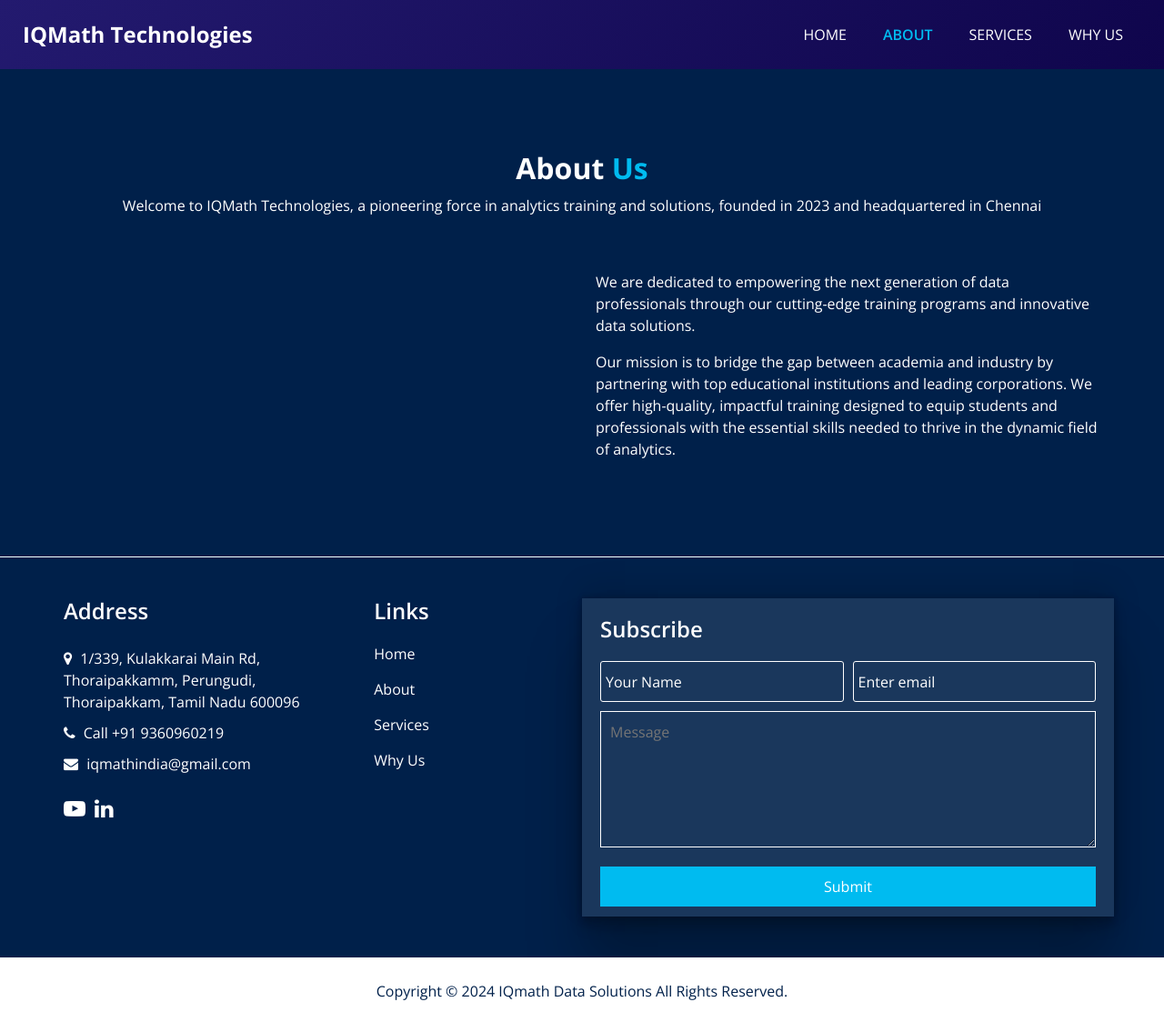
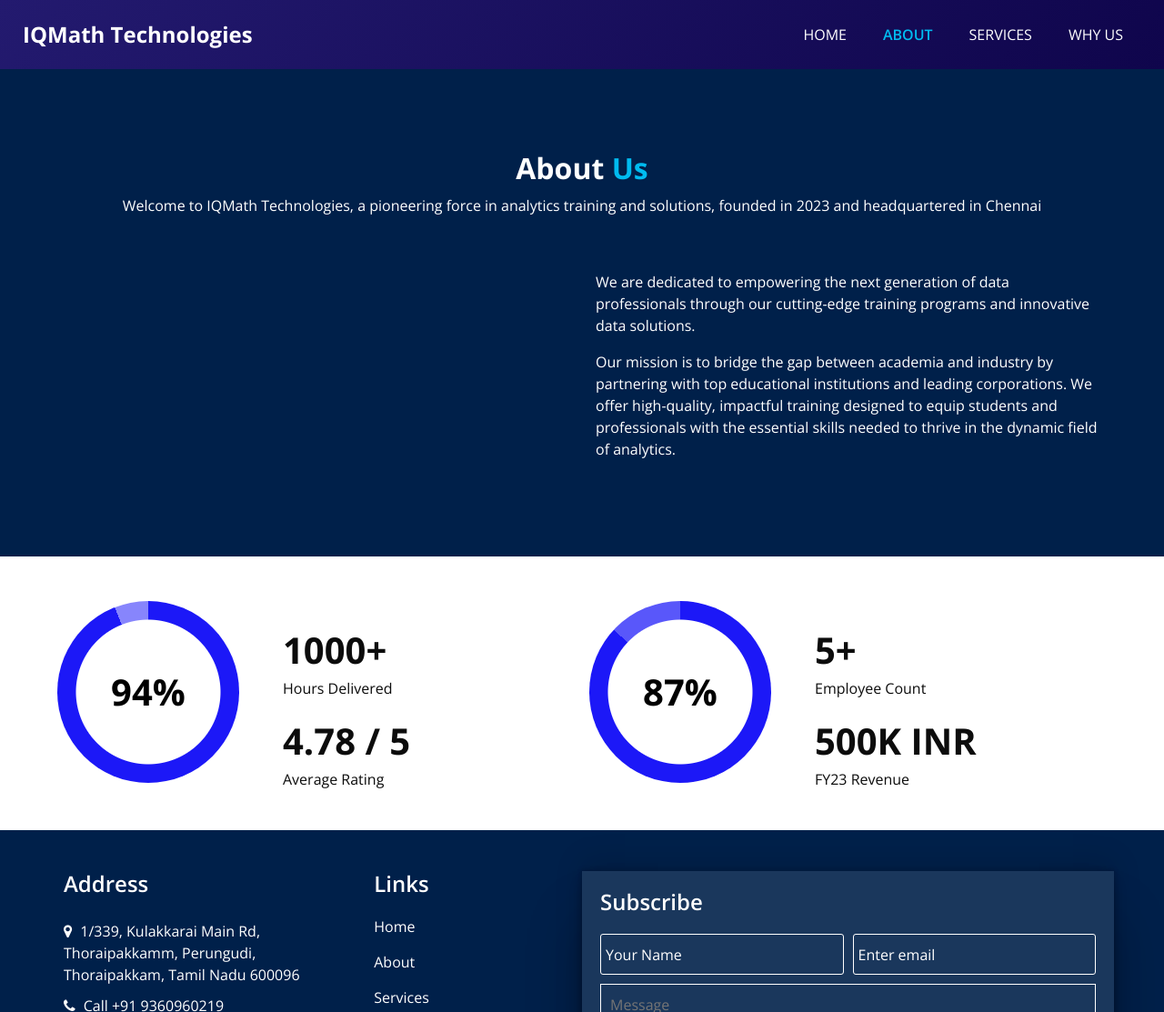
Before and after one commit to Kathiresan-M/IQMath, a plain HTML site: page about.html in a window 1280 px wide. Shown: the top 1113 px of the page at 91% size. Drawn offline with nearby package versions, Linux system fonts and the light colour scheme; some packages are replaced by stand-ins of ours.

Commit message:
Add files via upload

```diff
--- a/about.html
+++ b/about.html
@@ -116,6 +116,39 @@
   </section>
 
   <!-- end about section -->
+
+  <!-- start process bar -->
+
+  <section class="process_section p-5">
+    <div class="container m-0 p-0">
+      <div class="row m-0 p-0">
+        <div class="col-md-6 col-lg-12 d-flex g-10 justify-content-between p-0 m-0">
+          <div class="d-flex col-lg-6">
+            <div class="progress-bar">
+            </div>
+            <div class="d-flex flex-column p-4 ml-4 p-details">
+              <span>1000+</span>
+              <p>Hours Delivered</p>
+              <span>4.78 / 5  </span>
+              <p>Average Rating</p>
+            </div>
+          </div>
+          <div class="d-flex col-lg-6">
+            <div class="progress-bar1">
+            </div>
+            <div class="d-flex flex-column p-4 ml-4 p-details">
+              <span>5+</span>
+              <p>Employee Count</p>
+              <span>500K INR</span>
+              <p>FY23 Revenue</p>
+            </div>
+          </div>
+        </div>
+      </div>
+    </div>
+  </section>
+
+   <!-- end process bar -->
 
   <!-- info section -->
 
--- a/css/style.css
+++ b/css/style.css
@@ -895,7 +895,7 @@ a:focus {
 }
 
 .info_section form button {
-  width: 100%;
+  width: 30%;
   text-align: center;
   display: inline-block;
   padding: 10px 55px;
@@ -971,3 +971,48 @@ a:focus {
 .wh-bdr{
   border-bottom: 1px solid white;
 }
+.process_section{
+  height: 300px;
+}
+
+.progress-bar {
+  display: flex;
+  justify-content: center;
+  align-items: center;
+  color: #000000;
+  width: 200px;
+  height: 200px;
+  border-radius: 50%;
+  font-weight: bold;
+  font-size: 40px;
+  background:
+    radial-gradient(closest-side, white 79%, transparent 80% 100%),
+    conic-gradient(rgb(28, 24, 247) 94%, rgb(135, 133, 252) 0);
+}
+
+.progress-bar::before {
+  content: "94%";
+}
+
+.progress-bar1 {
+  display: flex;
+  justify-content: center;
+  align-items: center;
+  color: #000000;
+  width: 200px;
+  height: 200px;
+  border-radius: 50%;
+  font-weight: bold;
+  font-size: 40px;
+  background:
+    radial-gradient(closest-side, white 79%, transparent 80% 100%),
+    conic-gradient(rgb(28, 24, 247) 87%, rgb(89, 87, 250) 0);
+}
+
+.progress-bar1::before {
+  content: "87%";
+}
+.p-details span{
+  font-weight: bold;
+  font-size: 40px;
+}
```
Also changed, not shown: index.html (+1 -1 lines).
